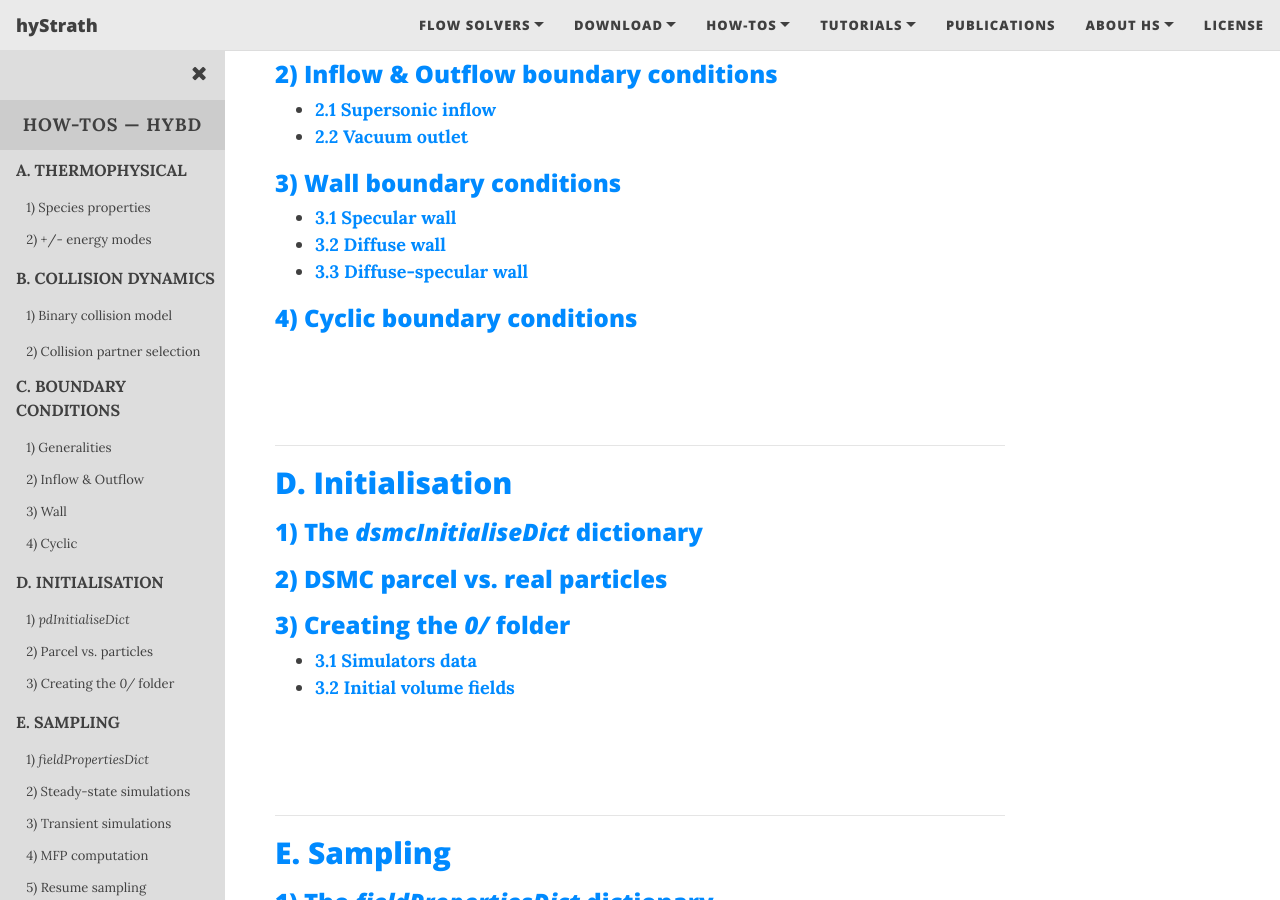
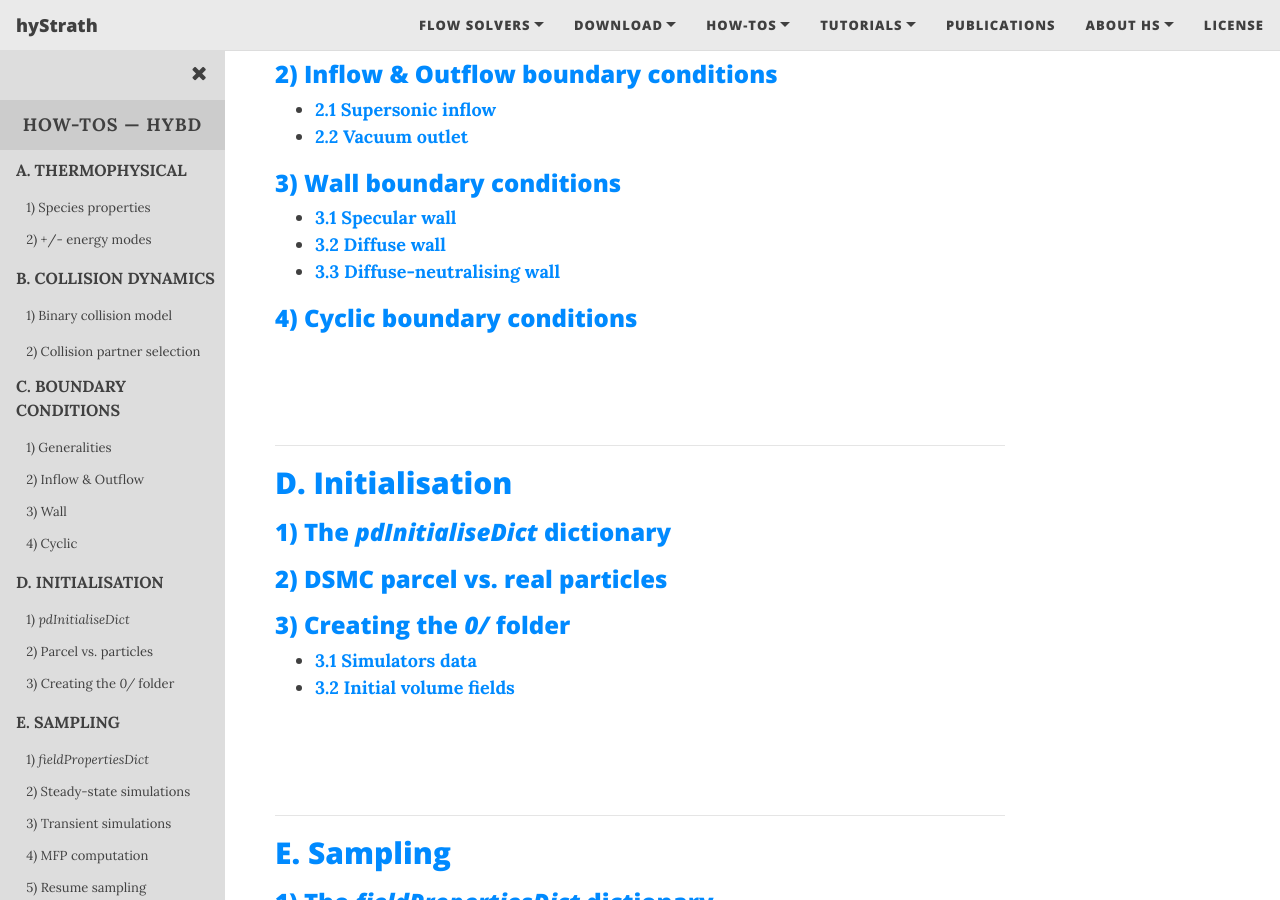
Before and after one commit to hystrath/hystrath.github.io, a Jekyll site: the page built from how-tos-picdsmc-fleming/how-tos-picdsmc-fleming.md, in a window 1280 px wide and 900 px high, scrolled down 1039 px. Built offline with Jekyll 4.4.1, drawn with Linux system fonts in a browser that asks for light colours; nearby versions of some CDN libraries.

Commit message:
Editing pages

```diff
--- a/how-tos-picdsmc-fleming/how-tos-picdsmc-fleming.md
+++ b/how-tos-picdsmc-fleming/how-tos-picdsmc-fleming.md
@@ -91,7 +91,7 @@ openNav()
 ### [3) Wall boundary conditions](https://hystrath.github.io/how-tos-picdsmc-fleming/how-tos-picdsmc-fleming-boundary-conditions/#3-wall-boundary-conditions)
 + **[3.1 Specular wall](https://hystrath.github.io/how-tos-picdsmc-fleming/how-tos-picdsmc-fleming-boundary-conditions/#31-specular-wall)**
 + **[3.2 Diffuse wall](https://hystrath.github.io/how-tos-picdsmc-fleming/how-tos-picdsmc-fleming-boundary-conditions/#32-diffuse-wall)**
-+ **[3.3 Diffuse-specular wall](https://hystrath.github.io/how-tos-picdsmc-fleming/how-tos-picdsmc-fleming-boundary-conditions/#33-diffuse-specular-wall)**
++ **[3.3 Diffuse-neutralising wall](https://hystrath.github.io/how-tos-picdsmc-fleming/how-tos-picdsmc-fleming-boundary-conditions/#33-diffuse-neutralising-wall)**
 
 ### [4) Cyclic boundary conditions](https://hystrath.github.io/how-tos-picdsmc-fleming/how-tos-picdsmc-fleming-boundary-conditions/#4-cyclic-boundary-conditions)
 
@@ -100,7 +100,7 @@ openNav()
 
 ---
 ## [D. Initialisation](https://hystrath.github.io/how-tos-picdsmc-fleming/how-tos-picdsmc-fleming-initialisation/)
-### [1) The _dsmcInitialiseDict_ dictionary](https://hystrath.github.io/how-tos-picdsmc-fleming/how-tos-picdsmc-fleming-initialisation/#1-the-dsmcinitialisedict-dictionary)
+### [1) The _pdInitialiseDict_ dictionary](https://hystrath.github.io/how-tos-picdsmc-fleming/how-tos-picdsmc-fleming-initialisation/#1-the-pdinitialisedict-dictionary)
 ### [2) DSMC parcel vs. real particles](https://hystrath.github.io/how-tos-picdsmc-fleming/how-tos-picdsmc-fleming-initialisation/#2-dsmc-parcel-vs-real-particles)
 ### [3) Creating the _0/_ folder](https://hystrath.github.io/how-tos-picdsmc-fleming/how-tos-picdsmc-fleming-initialisation/#3-creating-the-0-folder)
 + **[3.1 Simulators data](https://hystrath.github.io/how-tos-picdsmc-fleming/how-tos-picdsmc-fleming-initialisation/#31-simulators-data)**
```
Also changed, not shown: how-tos-picdsmc-fleming/how-tos-picdsmc-fleming-thermophysical.md (+1 -1 lines).
